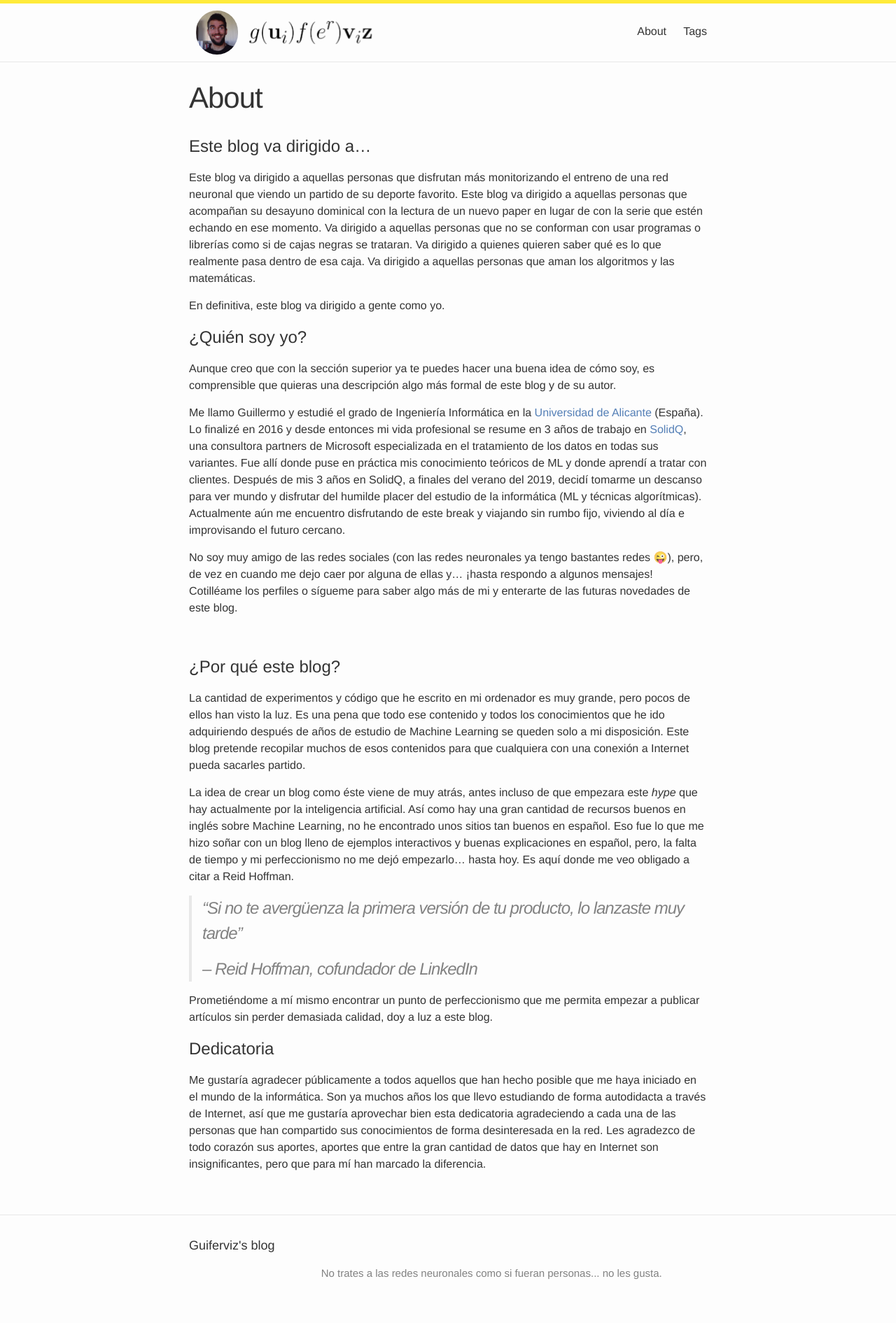
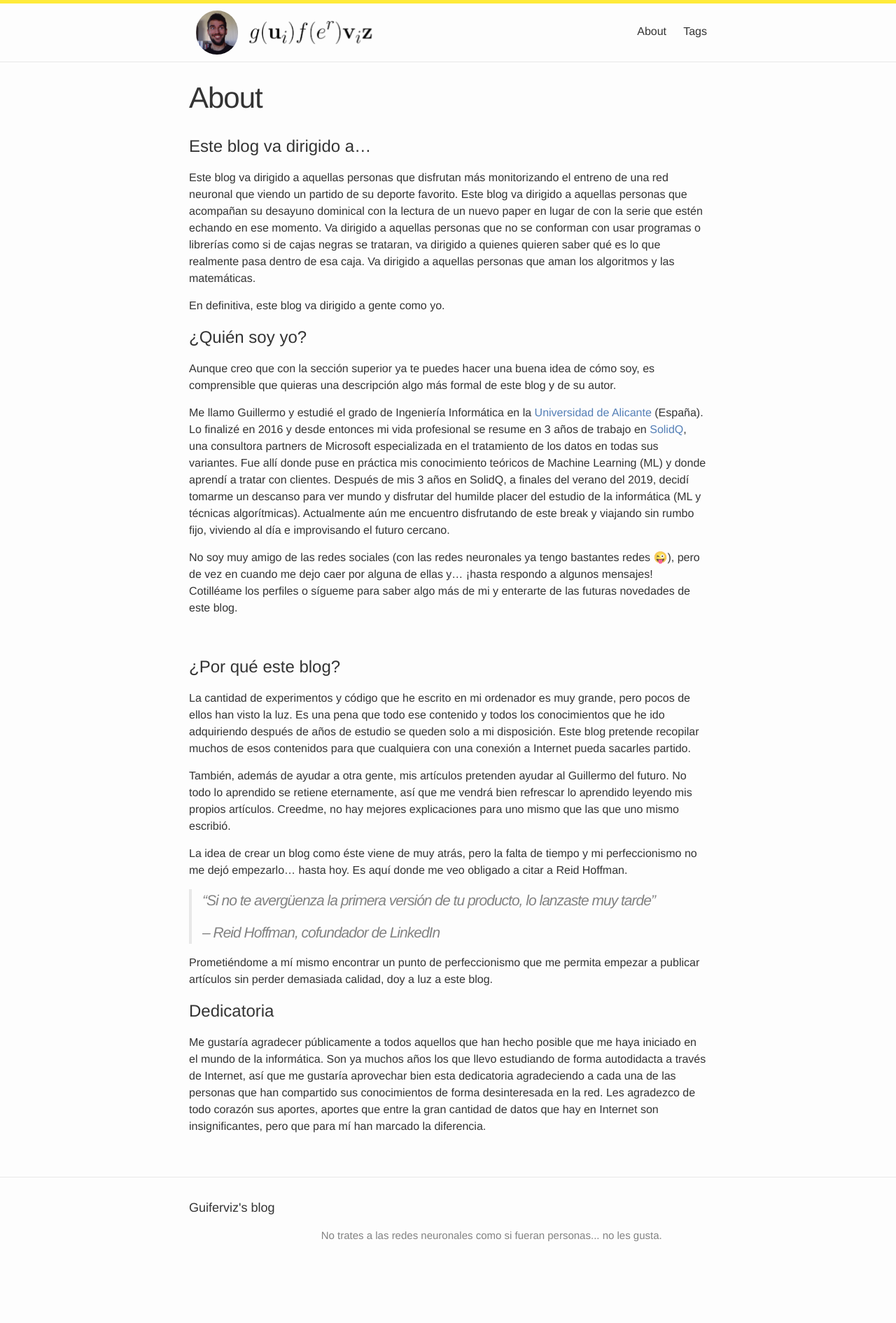
Before and after one commit to guiferviz/guiferviz.github.io, a Jekyll site: the page built from about.md, in a window 1280 px wide. Shown: the whole page at 70% size. Built offline with Jekyll 4.4.1, drawn with Linux system fonts in a browser that asks for light colours; comment, search, counter and statistics services are not loaded; after the commit the page ends 1837 px from its top, so only the background shows below that.

Commit message:
Updating post and about page.

```diff
--- a/about.md
+++ b/about.md
@@ -7,9 +7,14 @@ permalink: /about/
 
 # Este blog va dirigido a...
 
-Este blog va dirigido a aquellas personas que disfrutan más monitorizando el entreno de una red neuronal que viendo un partido de su deporte favorito.
-Este blog va dirigido a aquellas personas que acompañan su desayuno dominical con la lectura de un nuevo paper en lugar de con la serie que estén echando en ese momento.
-Va dirigido a aquellas personas que no se conforman con usar programas o librerías como si de cajas negras se trataran. Va dirigido a quienes quieren saber qué es lo que realmente pasa dentro de esa caja.
+Este blog va dirigido a aquellas personas que disfrutan más monitorizando el
+entreno de una red neuronal que viendo un partido de su deporte favorito.
+Este blog va dirigido a aquellas personas que acompañan su desayuno dominical
+con la lectura de un nuevo paper en lugar de con la serie que estén echando en
+ese momento.
+Va dirigido a aquellas personas que no se conforman con usar programas o
+librerías como si de cajas negras se trataran, va dirigido a quienes quieren
+saber qué es lo que realmente pasa dentro de esa caja.
 Va dirigido a aquellas personas que aman los algoritmos y las matemáticas.
 
 En definitiva, este blog va dirigido a gente como yo.
@@ -42,20 +52,36 @@ Cotilléame los perfiles o sígueme para saber algo más de mi y enterarte de la
 
 # ¿Por qué este blog?
 
-La cantidad de experimentos y código que he escrito en mi ordenador es muy grande, pero pocos de ellos han visto la luz.
-Es una pena que todo ese contenido y todos los conocimientos que he ido adquiriendo después de años de estudio de Machine Learning se queden solo a mi disposición.
-Este blog pretende recopilar muchos de esos contenidos para que cualquiera con una conexión a Internet pueda sacarles partido.
+La cantidad de experimentos y código que he escrito en mi ordenador es muy
+grande, pero pocos de ellos han visto la luz.
+Es una pena que todo ese contenido y todos los conocimientos que he ido
+adquiriendo después de años de estudio se queden solo a mi disposición.
+Este blog pretende recopilar muchos de esos contenidos para que cualquiera con
+una conexión a Internet pueda sacarles partido.
 
-La idea de crear un blog como éste viene de muy atrás, antes incluso de que empezara este *hype* que hay actualmente por la inteligencia artificial.
-Así como hay una gran cantidad de recursos buenos en inglés sobre Machine Learning, no he encontrado unos sitios tan buenos en español.
-Eso fue lo que me hizo soñar con un blog lleno de ejemplos interactivos y buenas explicaciones en español, pero, la falta de tiempo y mi perfeccionismo no me dejó empezarlo... hasta hoy.
+También, además de ayudar a otra gente, mis artículos pretenden ayudar al
+Guillermo del futuro.
+No todo lo aprendido se retiene eternamente, así que me vendrá bien refrescar
+lo aprendido leyendo mis propios artículos.
+Creedme, no hay mejores explicaciones para uno mismo que las que uno mismo
+escribió.
+
+La idea de crear un blog como éste viene de muy atrás, pero la falta de tiempo
+y mi perfeccionismo no me dejó empezarlo... hasta hoy.
 Es aquí donde me veo obligado a citar a Reid Hoffman.
 
+<style>
+    blockquote {
+        font-size: 21px;
+    }
+</style>
 > "Si no te avergüenza la primera versión de tu producto, lo lanzaste muy tarde"
 >
 > -- Reid Hoffman, cofundador de LinkedIn
 
-Prometiéndome a mí mismo encontrar un punto de perfeccionismo que me permita empezar a publicar artículos sin perder demasiada calidad, doy a luz a este blog.
+Prometiéndome a mí mismo encontrar un punto de perfeccionismo que me permita
+empezar a publicar artículos sin perder demasiada calidad, doy a luz a este
+blog.
 
 
 # Dedicatoria
```
Also changed, not shown: other parts of about.md (+10 -5 lines), _posts/2020-01-31-euler-phi-function.md (+1 -1 lines).
